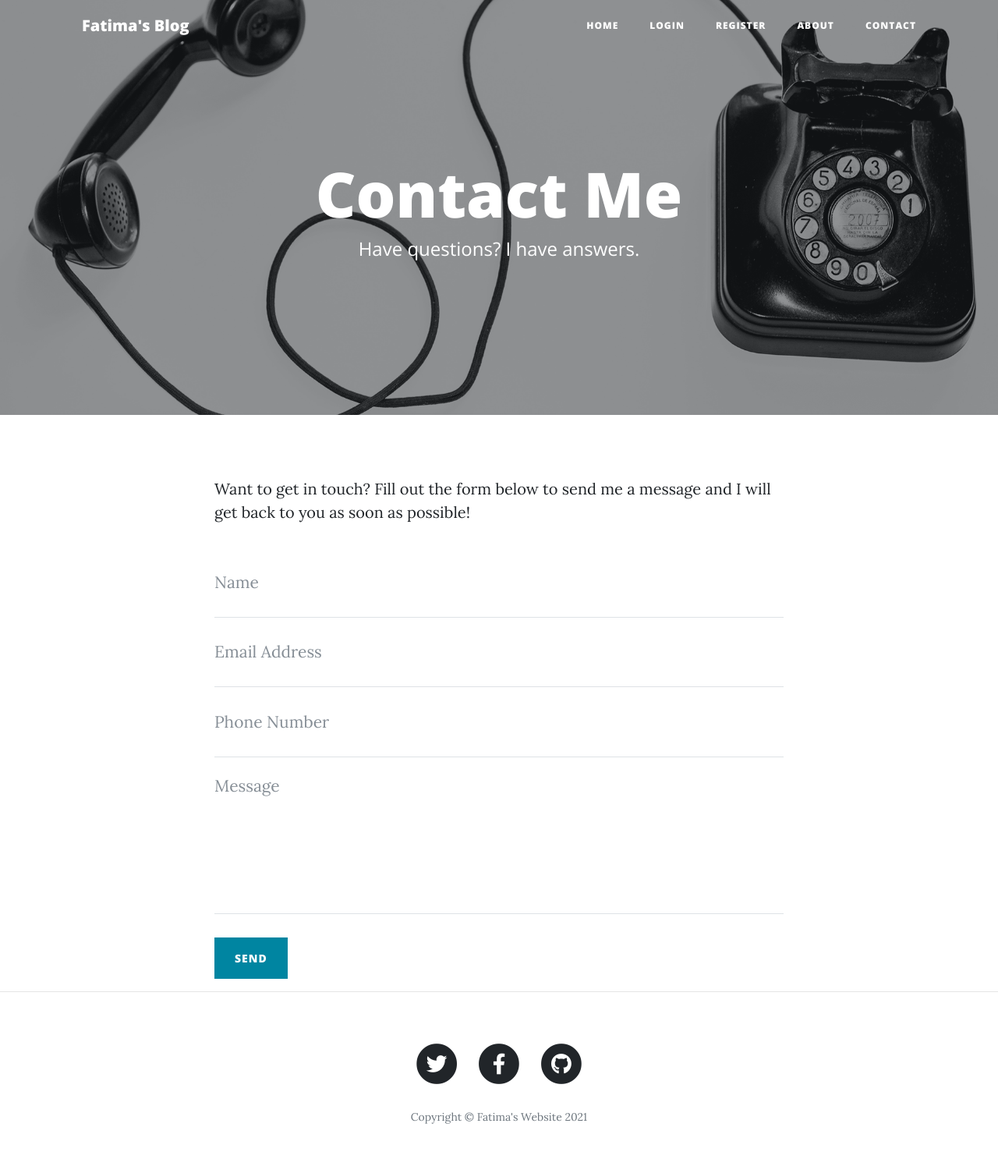
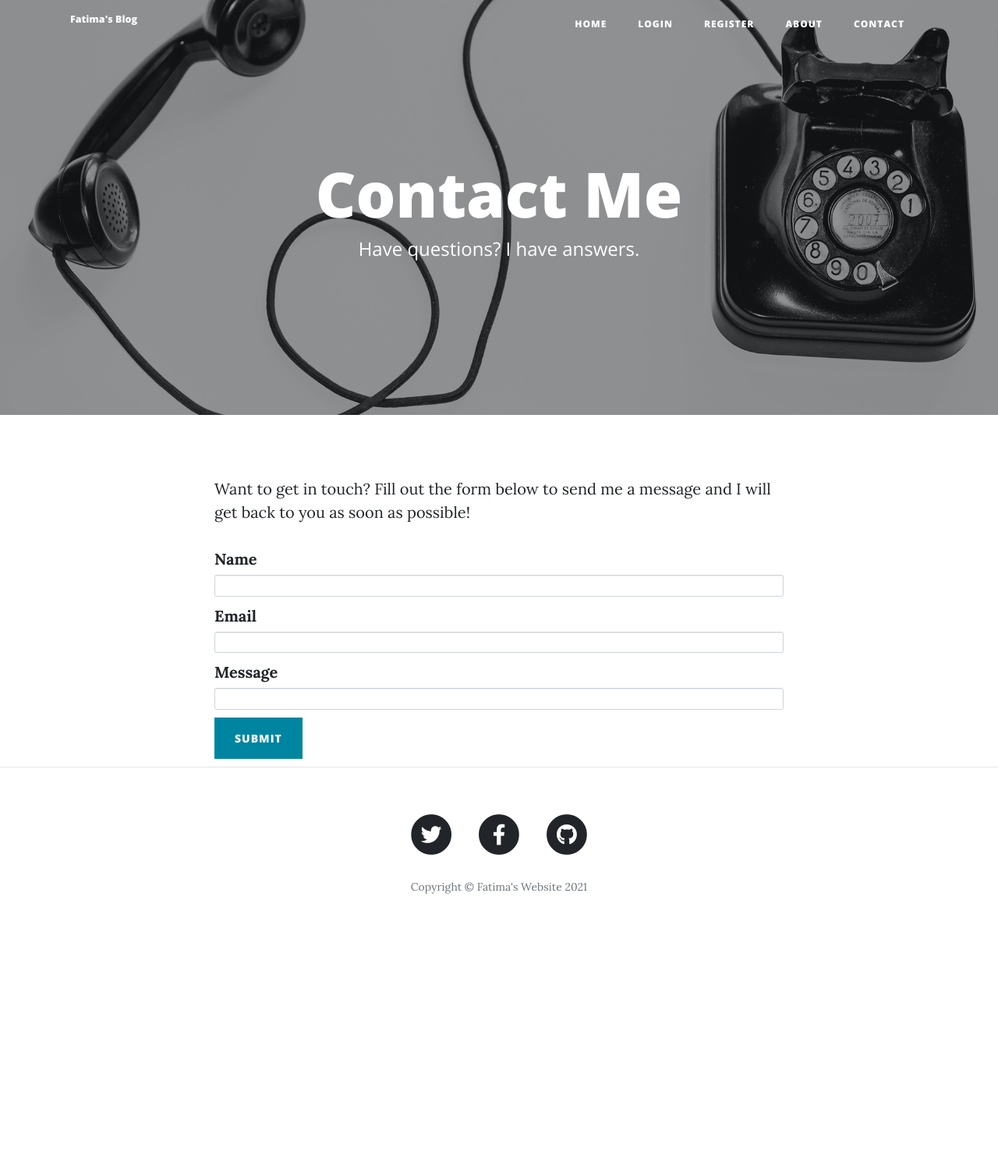
Before and after one commit to zaheem50/FatimaWebsite, a Flask app: page /contact in a window 1280 px wide. Shown: the top 1495 px of the page at 78% size. After the commit the page ends 1146 px from the top, so only its background shows below. Run offline with Flask 2, Linux system fonts and the light colour scheme; some libraries are stand-ins or nearby versions.

Commit message:
fixed anonymous user and contact form.

```diff
--- a/forms.py
+++ b/forms.py
@@ -29,3 +29,9 @@
 class CreateCommentsForm(FlaskForm):
     comments = CKEditorField("", validators=[DataRequired()])
     submit = SubmitField("Post")
+
+class ContactForm(FlaskForm):
+    name = StringField("Name", validators=[DataRequired()])
+    email = StringField("Email", validators=[DataRequired()])
+    message = StringField("Message", validators=[DataRequired()])
+    submit = SubmitField("Submit")
--- a/main.py
+++ b/main.py
@@ -6,7 +6,7 @@
 from flask_sqlalchemy import SQLAlchemy
 from sqlalchemy.orm import relationship
 from flask_login import UserMixin, login_user, LoginManager, login_required, current_user, logout_user, login_manager
-from forms import CreatePostForm, LoginForm
+from forms import CreatePostForm, LoginForm, ContactForm
 from flask_gravatar import Gravatar
 from forms import CreatePostForm, RegisterForm, CreateCommentsForm
 from functools import wraps
@@ -74,6 +74,14 @@
     parent_post = relationship("BlogPost", back_populates="comments")
     comment_author = relationship("User", back_populates="comments")
     text = db.Column(db.Text, nullable=False)
+
+class Contact(db.Model):
+    __tablename__ = "contact"
+    id = db.Column(db.Integer, primary_key=True)
+    name = db.Column(db.String(100))
+    email = db.Column(db.String(100))
+    message = db.Column(db.String(512))
+
 
 
 # Create all the tables in the database
@@ -170,10 +178,18 @@
     comments_form = CreateCommentsForm()
     print(f"previous_comment={previous_comments}")
     if comments_form.validate_on_submit():
-        new_comment = Comment(
-            post_id=requested_post.id,
-            author_id=current_user.id,
-            text=comments_form.comments.data)
+        if not current_user.is_authenticated:
+            print(f"no user:")
+            new_comment = Comment(
+                post_id=requested_post.id,
+                author_id=3,
+                text=comments_form.comments.data)
+        else:
+            print(f"user:{current_user.id}")
+            new_comment = Comment(
+                post_id=requested_post.id,
+                author_id=current_user.id,
+                text=comments_form.comments.data)
         db.session.add(new_comment)
         db.session.commit()
         return redirect(url_for("show_post", post_id=post_id))
@@ -185,9 +201,23 @@
     return render_template("about.html")
 
 
-@app.route("/contact")
+@app.route("/contact", methods=['GET', 'POST'])
 def contact():
-    return render_template("contact.html")
+    print(f"1")
+    contact_form = ContactForm()
+    if contact_form.validate_on_submit():
+        print(f"2")
+        new_contact = Contact(
+            name=contact_form.name.data,
+            email=contact_form.email.data,
+            message=contact_form.message.data)
+        print(f"3")
+        db.session.add(new_contact)
+        db.session.commit()
+        print(f"4")
+        flash("Contact Saved ")
+        return redirect(url_for("get_all_posts"))
+    return render_template("contact.html", form=contact_form)
 
 
 @app.route("/new-post", methods=['GET', 'POST'])
@@ -227,7 +257,7 @@
         # post.author = post.author
         post.body = edit_form.body.data
         db.session.commit()
-        print("record editted successfully")
+        print("record edited successfully")
         return redirect(url_for("show_post", post_id=post.id))
 
     return render_template("make-post.html", form=edit_form)
--- a/templates/contact.html
+++ b/templates/contact.html
@@ -1,3 +1,7 @@
+{% extends 'bootstrap/base.html' %}
+{% import "bootstrap/wtf.html" as wtf %}
+
+{% block content %}
 {% include "header.html" %}
 
   <!-- Page Header -->
@@ -23,39 +27,7 @@
         <!-- Contact Form - Enter your email address on line 19 of the mail/contact_me.php file to make this form work. -->
         <!-- WARNING: Some web hosts do not allow emails to be sent through forms to common mail hosts like Gmail or Yahoo. It's recommended that you use a private domain email address! -->
         <!-- To use the contact form, your site must be on a live web host with PHP! The form will not work locally! -->
-        <form name="sentMessage" id="contactForm" novalidate>
-          <div class="control-group">
-            <div class="form-group floating-label-form-group controls">
-              <label>Name</label>
-              <input type="text" class="form-control" placeholder="Name" id="name" required data-validation-required-message="Please enter your name.">
-              <p class="help-block text-danger"></p>
-            </div>
-          </div>
-          <div class="control-group">
-            <div class="form-group floating-label-form-group controls">
-              <label>Email Address</label>
-              <input type="email" class="form-control" placeholder="Email Address" id="email" required data-validation-required-message="Please enter your email address.">
-              <p class="help-block text-danger"></p>
-            </div>
-          </div>
-          <div class="control-group">
-            <div class="form-group col-xs-12 floating-label-form-group controls">
-              <label>Phone Number</label>
-              <input type="tel" class="form-control" placeholder="Phone Number" id="phone" required data-validation-required-message="Please enter your phone number.">
-              <p class="help-block text-danger"></p>
-            </div>
-          </div>
-          <div class="control-group">
-            <div class="form-group floating-label-form-group controls">
-              <label>Message</label>
-              <textarea rows="5" class="form-control" placeholder="Message" id="message" required data-validation-required-message="Please enter a message."></textarea>
-              <p class="help-block text-danger"></p>
-            </div>
-          </div>
-          <br>
-          <div id="success"></div>
-          <button type="submit" class="btn btn-primary" id="sendMessageButton">Send</button>
-        </form>
+        {{ wtf.quick_form(form, novalidate=True, button_map={"submit": "primary"}) }}
       </div>
     </div>
   </div>
@@ -63,3 +35,4 @@
   <hr>
 
   {% include "footer.html" %}
+  {% endblock %}
```
Also changed, not shown: blog.db.
